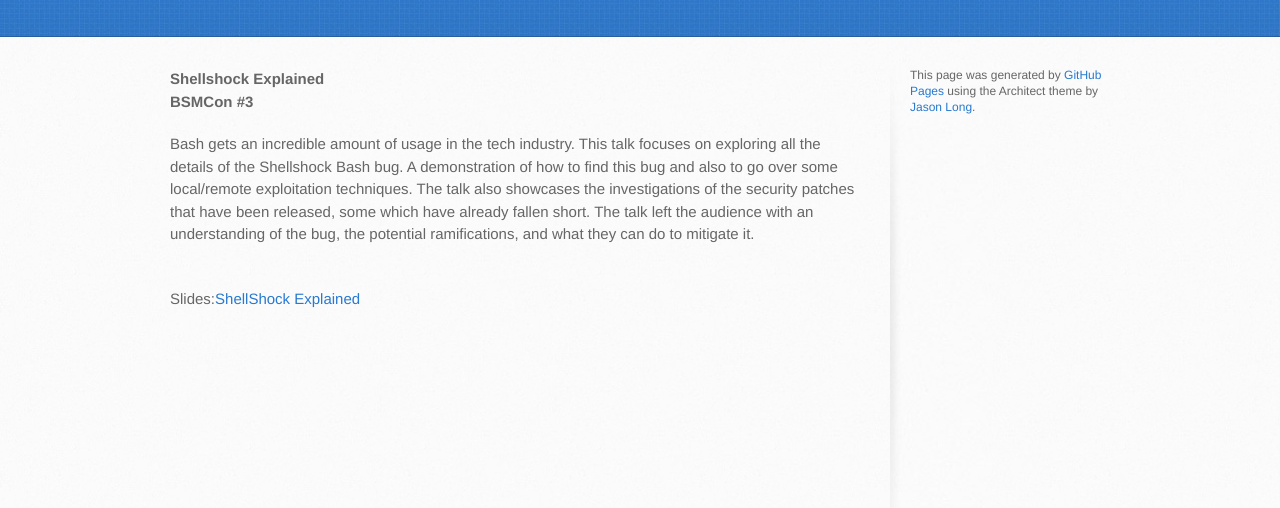
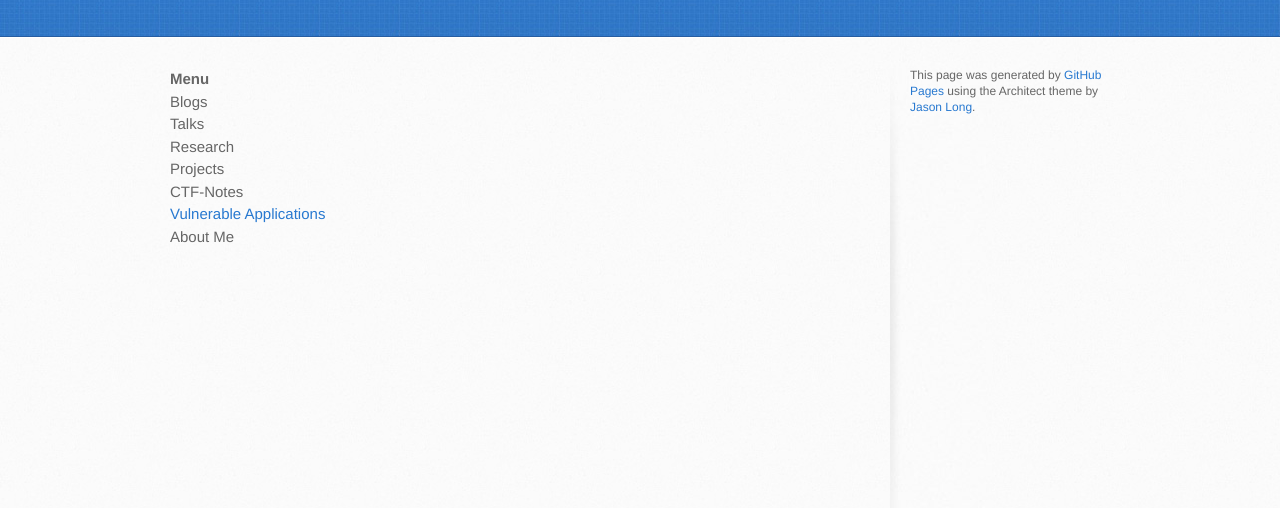
Before and after one commit to stmh-infosec/stmh-infosec.github.com, a plain HTML site: page index.html in a window 1280 px wide. Shown: the part 202-710 px from the top of the page. Drawn offline with Linux system fonts and the light colour scheme.

Commit message:
Replace master branch with page content via GitHub

```diff
--- a/index.html
+++ b/index.html
@@ -28,10 +28,14 @@
     <div id="content-wrapper">
       <div class="inner clearfix">
         <section id="main-content">
-          <p><b>Shellshock Explained</b><br>
-<b>BSMCon #3</b><br>
-</p><p>Bash gets an incredible amount of usage in the tech industry. This talk focuses on exploring all the details of the Shellshock Bash bug. A demonstration of how to find this bug and also to go over some local/remote exploitation techniques. The talk also showcases the investigations of the security patches that have been released, some which have already fallen short. The talk left the audience with an understanding of the bug, the potential ramifications, and what they can do to mitigate it.</p><br>
-Slides:<a href="http://stmh-infosec.github.io/talks/Final_shellshock.pdf">ShellShock Explained</a><br>
+          <p><b>Menu</b><br>
+Blogs<br>
+Talks<br>
+Research<br>
+Projects<br>
+CTF-Notes<br>
+<a href="https://stmh-infosec.github.com/vulnerableapps.html">Vulnerable Applications</a><br>
+About Me<br></p>
         </section>
 
         <aside id="sidebar">
--- a/params.json
+++ b/params.json
@@ -1 +1 @@
-{"name":"Stmh-infosec.github.com","tagline":"","body":"<b>Shellshock Explained</b><br>\r\n<b>BSMCon #3</b><br>\r\n<p>Bash gets an incredible amount of usage in the tech industry. This talk focuses on exploring all the details of the Shellshock Bash bug. A demonstration of how to find this bug and also to go over some local/remote exploitation techniques. The talk also showcases the investigations of the security patches that have been released, some which have already fallen short. The talk left the audience with an understanding of the bug, the potential ramifications, and what they can do to mitigate it.</p><br>\r\nSlides:<a href=\"http://stmh-infosec.github.io/talks/Final_shellshock.pdf\">ShellShock Explained</a><br>","google":"","note":"Don't delete this file! It's used internally to help with page regeneration."}
+{"name":"Stmh-infosec.github.com","tagline":"","body":"<b>Menu</b><br>\r\nBlogs<br>\r\nTalks<br>\r\nResearch<br>\r\nProjects<br>\r\nCTF-Notes<br>\r\n<a href=\"https://stmh-infosec.github.com/vulnerableapps.html\">Vulnerable Applications</a><br>\r\nAbout Me<br>","google":"","note":"Don't delete this file! It's used internally to help with page regeneration."}
```
